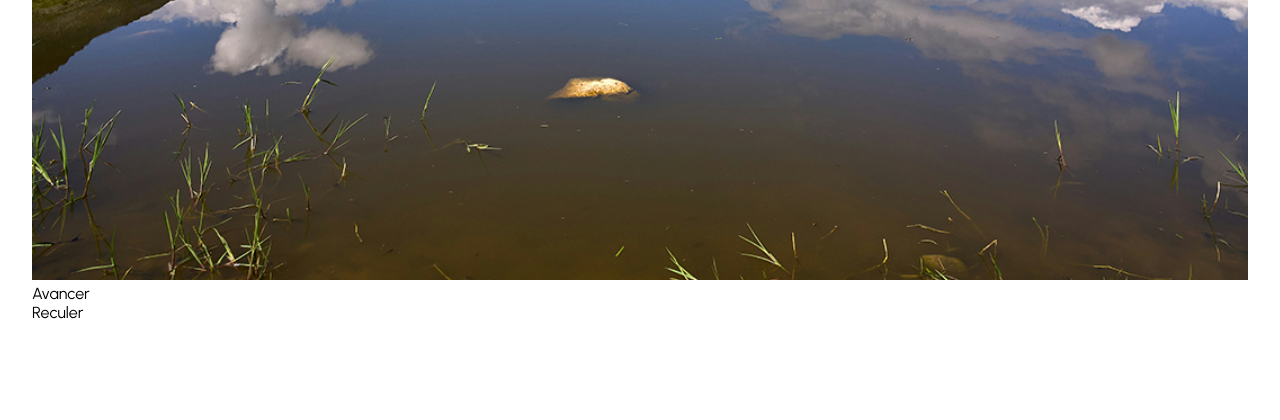
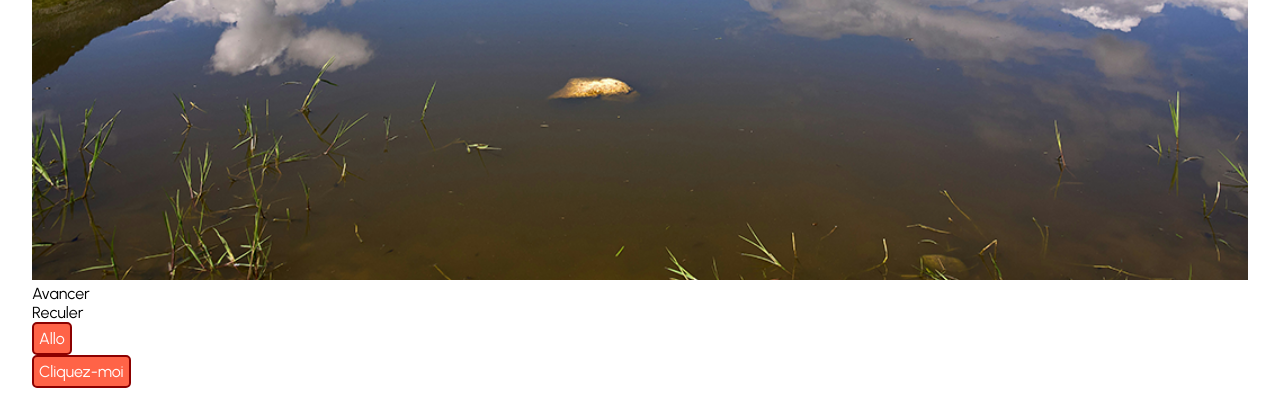
Before and after one commit to max-lacasse-maisonneuve/32F-A25_InterfacesWeb2, a PHP site: page / in a window 1280 px wide. Shown: the part 680-1100 px from the top of the page. Before the commit the page ends 999 px from the top, so only its background shows below. Run offline with PHP 8.4, Linux system fonts and the light colour scheme.

Commit message:
Ajout classe bouton

```diff
--- /dev/null
+++ b/02_Demo/assets/css/components/bouton.css
@@ -0,0 +1,9 @@
+.bouton {
+    background-color: tomato;
+    color: white;
+    border: 2px solid darkred;
+    border-radius: 5px;
+    cursor: pointer;
+    width: fit-content;
+    padding: 5px;
+}
--- a/02_Demo/assets/css/styles.css
+++ b/02_Demo/assets/css/styles.css
@@ -5,6 +5,7 @@
 @import url("./base/variables.css");
 @import url("./base/typographie.css");
 
+@import url("./components/bouton.css");
 @import url("./components/filtres.css");
 @import url("./components/images.css");
 @import url("./components/favoris.css");
--- a/02_Demo/assets/js/composants/Bouton.js
+++ b/02_Demo/assets/js/composants/Bouton.js
@@ -0,0 +1,25 @@
+class Bouton {
+  constructor(conteneurHTML, texte) {
+    this.conteneurHTML = conteneurHTML;
+    this.texte = texte;
+    this.elementHTML;
+
+    this.injecter();
+  }
+
+  clicBouton() {
+    console.log(this.texte);
+  }
+
+  injecter() {
+    let gabaritHTML = `
+            <div data-bouton class="bouton">${this.texte}</div>
+        `;
+    this.conteneurHTML.insertAdjacentHTML("beforeend", gabaritHTML);
+
+    this.elementHTML = this.conteneurHTML.lastElementChild;
+    this.elementHTML.addEventListener("click", this.clicBouton.bind(this));
+  }
+}
+
+export default Bouton;
--- a/02_Demo/assets/js/pages/index.js
+++ b/02_Demo/assets/js/pages/index.js
@@ -1,4 +1,5 @@
 import Carrousel from "../composants/Carrousel.js";
+import Bouton from "../composants/Bouton.js";
 console.log(this);
 
 // Variables globales
@@ -16,6 +17,8 @@
     "Photo3.webp",
     "Photo4.webp",
   ]);
+  new Bouton(mainHTML, "Allo");
+  new Bouton(mainHTML, "Cliquez-moi");
 }
 // Exécution
 initialiser();
```
